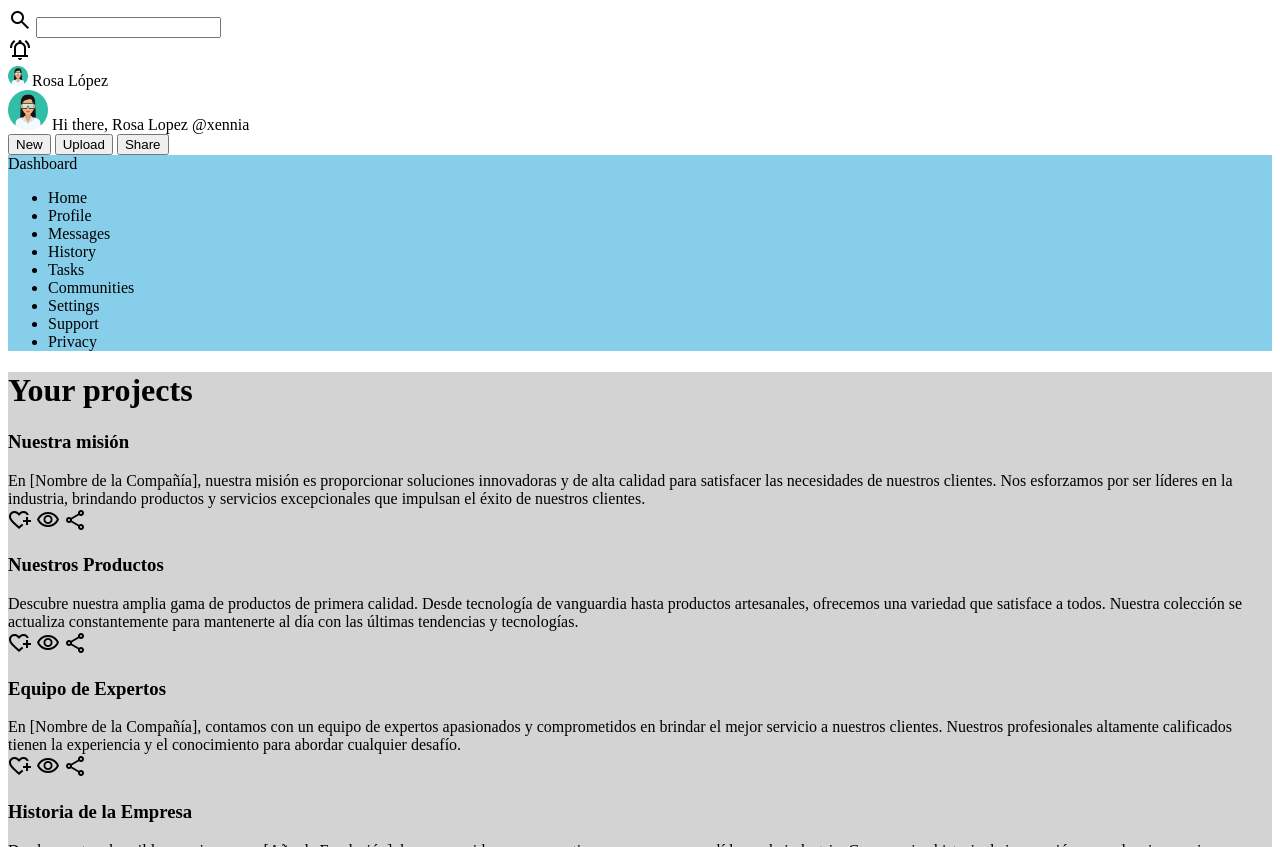
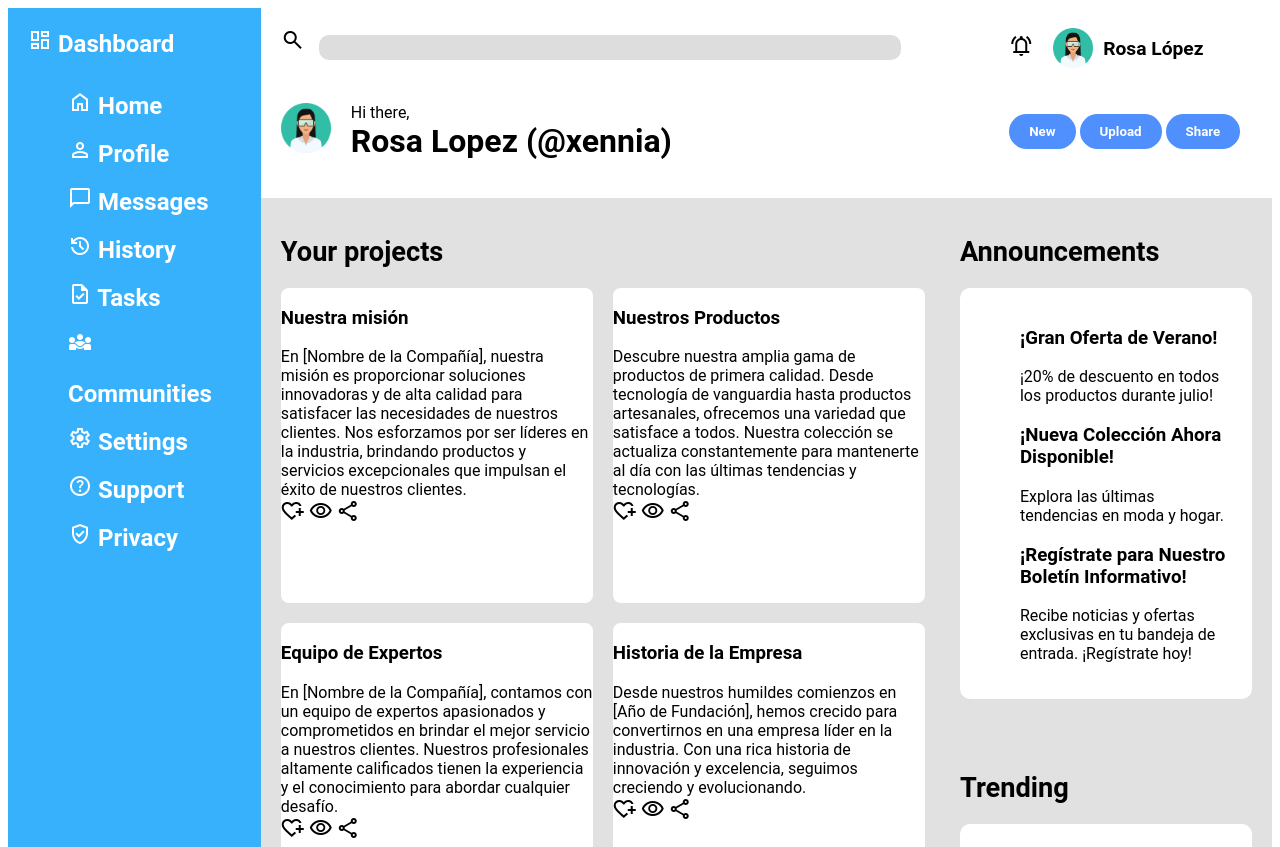
Before and after one commit to xennia87/odin_advanced_css, a plain HTML site: page index.html in a window 1280 px wide. Shown: the top 847 px of the page. Drawn offline with nearby package versions, Linux system fonts and the light colour scheme.

Commit message:
Final version

```diff
--- a/index.html
+++ b/index.html
@@ -8,27 +8,76 @@
     <link href="https://fonts.googleapis.com/css2?family=Material+Symbols+Outlined" rel="stylesheet" />
 </head>
 <body>
+    <div class="container">
+        <!-- Sidebar -->
+        <section class="sidebar">
+            <div class="logo">
+                <span class="material-symbols-outlined">dashboard</span>
+                <span>Dashboard</span>
+            </div>
+            <ul class="sidebar_ul">
+                <li class="sidebar_li">
+                    <span class="material-symbols-outlined">home</span>
+                    <span>Home</span>
+                </li>
+                <li class="sidebar_li">
+                    <span class="material-symbols-outlined">person</span>
+                    <span>Profile</span>
+                </li>
+                <li class="sidebar_li">
+                    <span class="material-symbols-outlined">chat_bubble</span>
+                    <span>Messages</span>
+                </li>
+                <li class="sidebar_li">
+                    <span class="material-symbols-outlined">history</span>
+                    <span>History</span>
+                </li>
+                <li class="sidebar_li">
+                    <span class="material-symbols-outlined">task</span>
+                    <span>Tasks</span>
+                </li>
+                <li class="sidebar_li">
+                    <span class="material-symbols-outlined">diversity_3</span>
+                    <span>Communities</span>
+                </li>
+                <li class="sidebar_li">
+                    <span class="material-symbols-outlined">settings</span>
+                    <span>Settings</span>
+                </li>
+                <li class="sidebar_li">
+                    <span class="material-symbols-outlined">help</span>
+                    <span>Support</span>
+                </li>
+                <li class="sidebar_li">
+                    <span class="material-symbols-outlined">verified_user</span>
+                    <span>Privacy</span>
+                </li>
+            </ul>
+        </section>
         <!-- Header -->
         <header class="header">
             <div class="top">
-            <div class="searchbar">
-                <span class="material-symbols-outlined">search</span>
+                <div class="search_bar">
+                    <span class="material-symbols-outlined id="search_icon">search</span>
                     <input type="search" name="search" id="search_bar">
                 </div>
+                <div class="header_right_side">
                     <div class="notifications">
-                <span class="material-symbols-outlined">
-                    notifications_active</span>
+                        <span class="material-symbols-outlined">notifications_active</span>
                     </div>
                     <div class="user_profile">
-                <img src="avatar.png" alt="" srcset="" width="20px">
+                        <img src="avatar.png" alt="" srcset="" width="40px">
                         <span class="username">Rosa López</span>
+                    </div>
                 </div>
             </div>
             <div class="bottom">
                 <div class="user_greeting">
-                <img src="avatar.png" alt="" srcset="" width="40px">
-                <span>Hi there,</span>
-                <span>Rosa Lopez @xennia</span>
+                    <img src="avatar.png" alt="" srcset="" width="50px" height="50px">
+                    <div class="greeting_message">
+                        <div class="hi_there">Hi there,</div>
+                        <div class="greeting_message_name">Rosa Lopez (@xennia)</div>
+                    </div>
                 </div>
                 <div class="action_buttons">
                     <button class="header_buttons">New</button>
@@ -37,25 +86,10 @@
                 </div>
             </div>
         </header>
-    <!-- Sidebar -->
-    <section class="sidebar">
-        <div class="logo">Dashboard</div>
-        <ul class="sidebar_ul">
-            <li class="sidebar_li">Home</li>
-            <li class="sidebar_li">Profile</li>
-            <li class="sidebar_li">Messages</li>
-            <li class="sidebar_li">History</li>
-            <li class="sidebar_li">Tasks</li>
-            <li class="sidebar_li">Communities</li>
-            <li class="sidebar_li">Settings</li>
-            <li class="sidebar_li">Support</li>
-            <li class="sidebar_li">Privacy</li>
-        </ul>
-    </section>
         <!-- Main content -->
         <main class="main_content">
             <div class="projects">
-            <h1>Your projects</h1>
+                <div class="projects_header">Your projects</div>
                 <div class="project_card">
                     <h3 class="project_card_head">Nuestra misión</h3>
                     <div class="project_card_body">En [Nombre de la Compañía], nuestra misión es proporcionar soluciones innovadoras y de alta calidad para satisfacer las necesidades de nuestros clientes. Nos esforzamos por ser líderes en la industria, brindando productos y servicios excepcionales que impulsan el éxito de nuestros clientes.</div>
@@ -111,8 +145,12 @@
                     </div>
                 </div>
             </div>
+
+            <!-- Announcements -->
+
             <div class="announcements">
-            <h1>Announcements</h1>
+                <div class="announcements_header">Announcements</div>
+                <div class="announcements_list">
                     <ul class="announcements_ul">
                         <il class="announcements_element">
                             <h3>¡Gran Oferta de Verano!</h3>
@@ -128,8 +166,12 @@
                     </il>
                     </ul>
                 </div>
+            </div>
+
+            <!-- Trending -->
+
             <div class="trending">
-            <h1>Trending</h1>
+                <div class="trending_header">Trending</div>
                 <div class="trending_list">
                     <ul class="trending_ul">
                         <li class="trending_element">
@@ -156,5 +198,6 @@
                 </div>
             </div>
         </main>
+    </div>
 </body>
 </html>
--- a/style.css
+++ b/style.css
@@ -1,14 +1,168 @@
 * {
+    font-family: 'Roboto', Arial, Helvetica, sans-serif;
 }
 
-.header {
-    background-color: white;
+ul {
+    list-style-type: none;
 }
 
-.sidebar {
-    background-color: skyblue;
+.container {
+    display: grid;
+    grid-template-columns: 20% 80%;
 }
 
+/* Header */
+
+.header {
+    display: grid;
+    background-color: white;
+    grid-template-rows: repeat(2, 75px);
+    padding: 20px;
+    /* height: 100px; */
+}
+
+.top {
+    display: grid;
+    grid-template-columns: 3fr 1fr;
+    height: 40%;
+}
+
+.search_bar {
+}
+
+#search_bar {
+    background-color: rgb(221, 221, 221);
+    border: 0px;
+    width: 80%;
+    border-radius: 10px;
+    height: 25px;
+    margin-left: 10px;
+}
+
+.header_right_side {
+    display: flex;
+    flex-direction: row;
+    justify-content: start;
+    align-items: center;
+}
+
+.notifications {
+    padding-right: 20px;
+}
+
+.user_profile {
+    display: flex;
+    flex-direction: row;
+    align-items: center;
+    justify-self: center;
+    justify-content: center;
+}
+
+.username {
+    margin-left: 10px;
+    font-size: 1.2rem;
+    font-weight: bold;
+}
+
+.bottom {
+    height: 50%;
+    display: grid;
+    grid-template-columns: 3fr 1fr;
+    justify-content: center;
+    align-items: center;
+}
+
+.user_greeting {
+    display: flex;
+    flex-direction: row;
+}
+
+.greeting_message {
+    display: flex;
+    flex-direction: column;
+    margin-left: 20px;
+}
+
+.greeting_message_name {
+    font-size: 2rem;
+    font-weight: bold;
+}
+
+.header_buttons {
+    background-color: rgb(79, 143, 254);
+    border: 0px;
+    padding: 10px 20px;
+    border-radius: 20px;
+    color: white;
+    font-weight: bold;
+}
+
+/* Sidebar */
+
+.sidebar {
+    background-color: rgb(56, 177, 252);
+    grid-row: 1 / 3;
+    color: white;
+    font-size: 1.5rem;
+    font-weight: bolder;
+    padding: 20px;
+}
+
+.sidebar ul li {
+    line-height: 3rem;
+}
+
+/* Main content */
+
 .main_content {
-    background-color: lightgrey;
+    background-color: rgb(225, 225, 225);
+    display: grid;
+    grid-template: 1fr 1fr / 2fr 1fr;
+    gap: 15px;
 }
+
+.projects {
+    grid-row: 1 / 3;
+    display: grid;
+    grid-template-columns: repeat(2, 50%);
+    grid-template-rows: 50px auto;
+    grid-auto-flow: row;
+    gap: 20px;
+    margin: 20px;
+}
+
+.projects_header {
+    grid-column: span 2;
+    align-self: end;
+    font-size: 1.7rem;
+    font-weight: bold;
+}
+
+.project_card {
+    background-color: white;
+    border-radius: 8px;
+}
+
+.announcements,
+.trending {
+    grid-column: 2;
+    margin: 20px;
+    display: grid;
+    grid-template-columns: 100%;
+    grid-template-rows: 50px auto;
+    gap: 20px;
+}
+
+.announcements_list,
+.trending_list {
+    background-color: white;
+    border-radius: 10px;
+    padding: 20px;
+}
+
+.announcements_header,
+.trending_header {
+    font-size: 1.7rem;
+    font-weight: bold;
+    align-self: end;
+}
```
Lines whose indentation alone changed are shown as unchanged.
